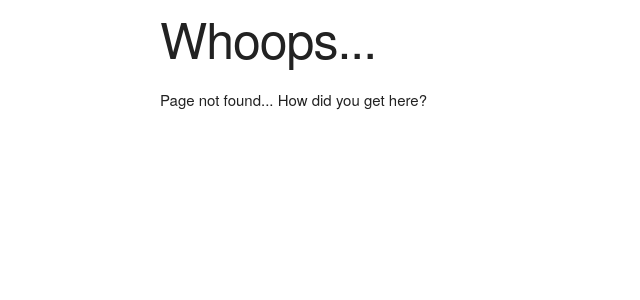
After one commit to SuperRonJon/NFLScores, a Flask app: template templates/notfound.html in a window 1280 px wide. The commit adds this page. Shown: the top 300 px of the page, without its empty margins (0-640 px from the left). Run offline with Flask 2, Linux system fonts and the light colour scheme; the template is opened without the code that fills it, so the values that code supplies are empty.

Commit message:
Add not found page for errors

```diff
--- a/app.py
+++ b/app.py
@@ -15,8 +15,12 @@ def index():
 
 @app.route('/week')
 def week_scores():
-    year = request.args['year']
-    week = request.args['week']
+    try:
+        year = request.args['year']
+        week = request.args['week']
+    except:
+        return render_template('notfound.html', title='Whoops...')
+    title = '{} Week {}'.format(year, week)
 
     query = {'week': week, 'year': year}
     if db.weekdata.count_documents(query) == 0:
@@ -27,18 +31,24 @@ def week_scores():
         week_data = db.weekdata.find(query, {'games': True})
         games = week_data[0]['games']
 
-    return render_template('week.html', games=games, year=year, week=week)
+    return render_template('week.html', games=games, year=year, week=week, title=title)
 
 
 @app.route('/match')
 def game_scores():
-    gameid = request.args['id']
+    try:
+        gameid = request.args['id']
+    except:
+        return render_template('notfound.html', title='Whoops...')
     query = {'game_id': gameid}
     if db.gamedata.count_documents(query) == 0:
         game = dict()
         game['game_id'] = gameid
         game['scores'] = nfl.get_match_scores(gameid)
-        game['info'] = nfl.get_match_info(gameid)
+        try:
+            game['info'] = nfl.get_match_info(gameid)
+        except ValueError:
+            return render_template('notfound.html', title='Whoops...')
         db.gamedata.insert_one(game)
     else:
         game_data = db.gamedata.find(query)[0]
@@ -48,9 +58,9 @@ def game_scores():
     for play in game['scores']:
         plays.append(make_string(play))
     game['scores'] = plays
-    print(game)
+    title = '{} vs {}'.format(game['info']['team1'], game['info']['team2'])
 
-    return render_template('match.html', game=game)
+    return render_template('match.html', game=game, title=title)
 
 
 def make_string(play):
--- a/templates/match.html
+++ b/templates/match.html
@@ -1,7 +1,7 @@
 {% extends "base.html" %}
 {% block content %}
 <div class='container'>
-    <h1 class='center'>{{ game['info']['team1'] }} vs {{ game['info']['team2'] }}</h1>
+    <h1 class='center'>{{ title }}</h1>
     <h2 class='center'>{{ game['info']['team1_score'] }} - {{ game['info']['team2_score'] }}</h2>
     <ul class='center'>
         {% for play in game['scores']: %}
--- /dev/null
+++ b/templates/notfound.html
@@ -0,0 +1,7 @@
+{% extends "base.html" %}
+{% block content %}
+<div class='container'>
+    <h1>Whoops...</h1>
+    <p>Page not found... How did you get here?</p>
+</div>
+{% endblock %}
```
